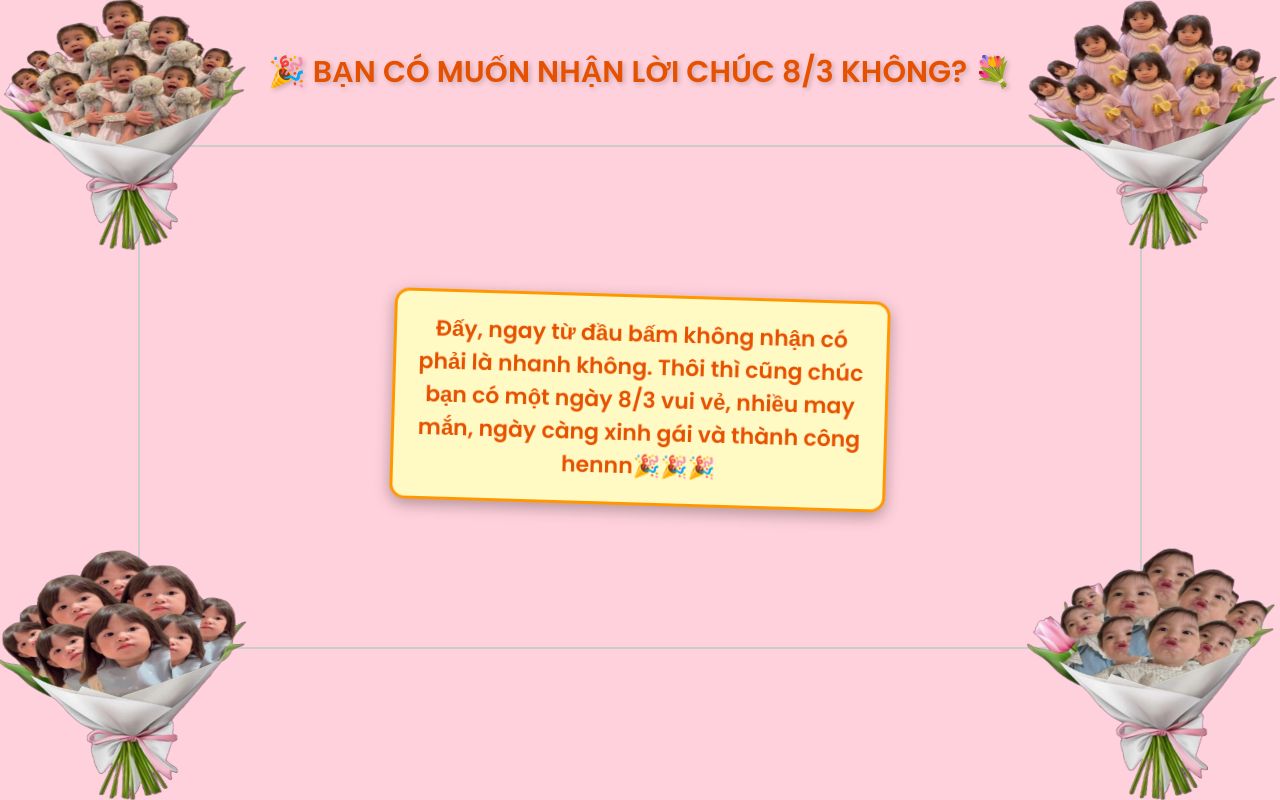
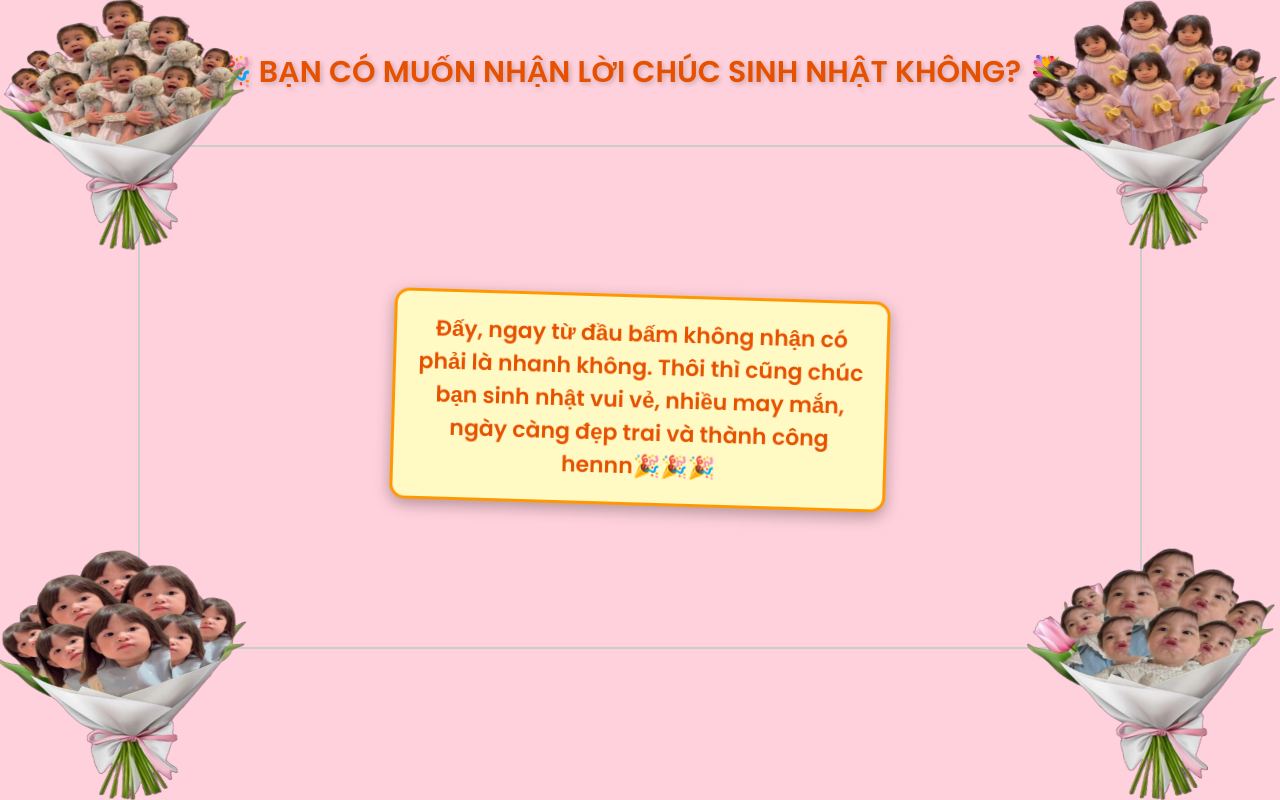
Before and after one commit to tranvinh24/Happy8-3, a plain HTML site: page index.html in a window 1280 px wide. Both pictures are taken after a click on the button "Éo! Ko thèm". Drawn offline with Linux system fonts and the light colour scheme.

Commit message:
change project

```diff
--- a/index.html
+++ b/index.html
@@ -112,7 +112,7 @@
     </style>
 </head>
 <body>
-    <h1>🎉 Bạn có muốn nhận lời chúc 8/3 không? 💐</h1>
+    <h1>🎉 Bạn có muốn nhận lời chúc sinh nhật không? 💐</h1>
 
     <div class="button-container">
         <button id="yes" onmouseover="hoveredYes()" onclick="clickYes()">Éo! Ko thèm</button>
@@ -174,7 +174,7 @@
             document.getElementById("yes").style.display = "none";
             document.getElementById("no").style.display = "none";
             var chatBox = document.getElementById("chatBox");
-            chatBox.innerText = "Đấy, ngay từ đầu bấm không nhận có phải là nhanh không. Thôi thì cũng chúc bạn có một ngày 8/3 vui vẻ, nhiều may mắn, ngày càng xinh gái và thành công hennn🎉🎉🎉";
+            chatBox.innerText = "Đấy, ngay từ đầu bấm không nhận có phải là nhanh không. Thôi thì cũng chúc bạn sinh nhật vui vẻ, nhiều may mắn, ngày càng đẹp trai và thành công hennn🎉🎉🎉";
             chatBox.style.display = "block";
         }
     </script>
```
